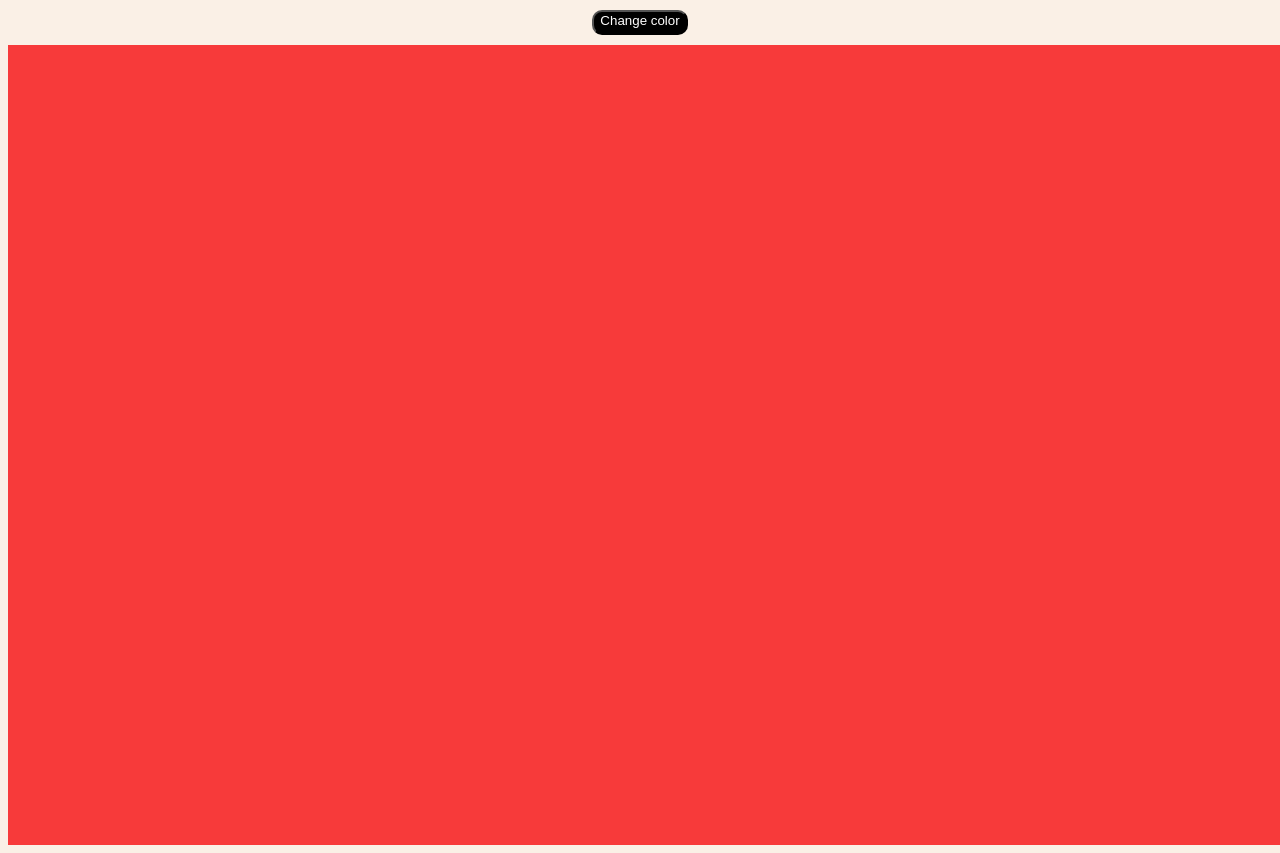
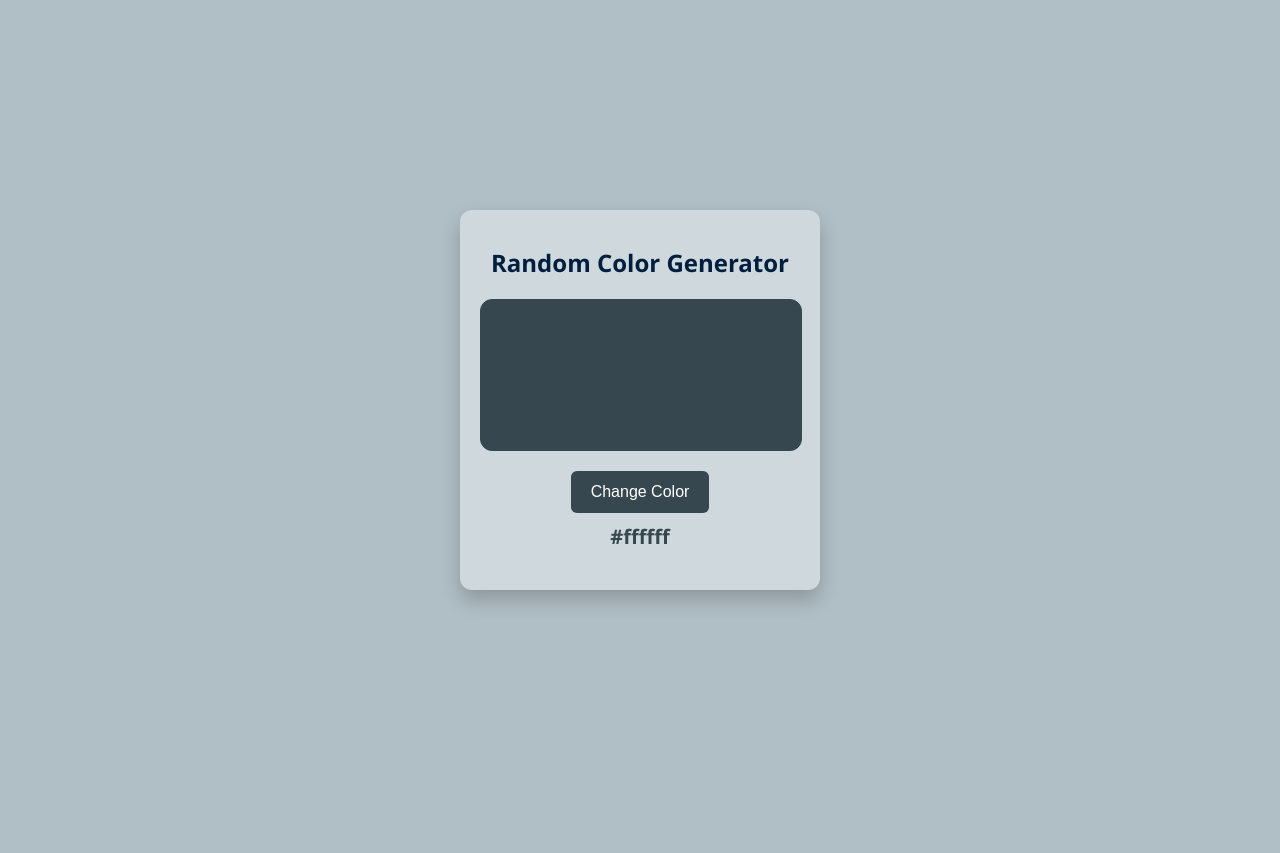
Before and after one commit to KrishiPL/Color_filpper, a plain HTML site: page index.html in a window 1280 px wide. After the commit the page ends 800 px from the top, so only its background shows below. Drawn offline with Linux system fonts and the light colour scheme.

Commit message:
Add files via upload
Application updated with styles and UI

```diff
--- a/color.js
+++ b/color.js
@@ -1,12 +1,20 @@
+const randomColor = () => {
+    let color = "#";
+    const variables = ["A", "B", "C", "D", "E", "F", "0", "1", "2", "3", "4", "5", "6", "7", "8", "9"];
 
-const randomColor = () =>{
-let color ="#";
-let variales =["A","B","C","D","E","F","0","1","2","3","4","5","6","7","8","9"];
-for(let i = 0; i<6; i++){
-    let n = Math.floor(Math.random()*16);
-    color+= variales[n];
+    for (let i = 0; i < 6; i++) {
+        let n = Math.floor(Math.random() * 16);
+        color += variables[n];
+    }
+
+    const myElement = document.getElementById("demo");
+    if (myElement) {
+        myElement.style.backgroundColor = color;
+    } else {
+        console.error("Element with ID 'demo' not found.");
+    }
+
+    document.getElementById("colorCode").textContent = color;
+
+    return color;
 };
-const myElement = document.getElementById("demo");
-myElement.style.backgroundColor = color;
- return color;
-};
--- a/index.html
+++ b/index.html
@@ -1,32 +1,18 @@
-<!DOCTYPE hmtl>
-<html>
-
+<!DOCTYPE html>
+<html lang="en">
 <head>
-    <script src = "color.js" defer></script>
-    <style>
-    body {
-        background-color: linen;
-      }
-      button {
-        display: flex;
-        margin: 10px auto;
-        background-color: black;
-        color: white;
-        border-radius: 10px;
-        height: 25px;
-      }
-
-      div {
-        height: 100vh;
-        width: 100vw;
-        background-color: rgb(247, 58, 58);
-      }
-      </style>
+    <meta charset="UTF-8">
+    <meta name="viewport" content="width=device-width, initial-scale=1.0">
+    <title>Random Color Generator</title>
+    <link rel="stylesheet" href="styles.css">
 </head>
-
 <body>
-    <button onclick = "randomColor()" id="button">Change color</button>
-    <div id="demo"></div>
+    <div class="container">
+        <h1>Random Color Generator</h1>
+        <div id="demo" class="color-box"></div>
+        <button onclick="randomColor()">Change Color</button>
+        <p id="colorCode">#ffffff</p>
+    </div>
+    <script src="color.js"></script>
 </body>
-
 </html>
--- /dev/null
+++ b/styles.css
@@ -0,0 +1,65 @@
+body {
+    font-family: 'Segoe UI', Tahoma, Geneva, Verdana, sans-serif;
+    background-color: #b0bec5; /* Grey background */
+    color: #fff; /* Light text color for contrast */
+    display: flex;
+    justify-content: center;
+    align-items: center;
+    height: 100vh;
+    margin: 0;
+}
+
+.container {
+    background-color: #cfd8dc; /* Light pastel blue container */
+    padding: 20px;
+    border-radius: 12px;
+    box-shadow: 0 10px 20px rgba(0, 0, 0, 0.2);
+    width: 320px;
+    text-align: center;
+    transition: transform 0.3s ease, box-shadow 0.3s ease;
+}
+
+.container:hover {
+    transform: scale(1.05);
+    box-shadow: 0 15px 30px rgba(0, 0, 0, 0.3);
+}
+
+h1 {
+    margin-bottom: 20px;
+    color: #001f3f; /* Navy blue color for heading */
+    font-size: 24px;
+    font-weight: 600;
+}
+
+.color-box {
+    width: 100%;
+    height: 150px;
+    border-radius: 12px;
+    border: 1px solid #37474f; /* Darker pastel blue border for contrast */
+    margin-bottom: 20px;
+    background-color: #37474f; /* Default dark pastel blue background */
+    transition: background-color 0.5s ease;
+}
+
+button {
+    background-color: #37474f; /* Dark pastel blue background for button */
+    color: #fff;
+    border: none;
+    padding: 12px 20px;
+    border-radius: 6px;
+    cursor: pointer;
+    font-size: 16px;
+    transition: background-color 0.3s ease, transform 0.2s ease;
+}
+
+button:hover {
+    background-color: #263238; /* Darker pastel blue on hover */
+    transform: scale(1.05);
+}
+
+#colorCode {
+    font-size: 20px;
+    color: #37474f; /* Dark pastel blue text color */
+    font-weight: bold;
+    margin-top: 10px;
+}
```
